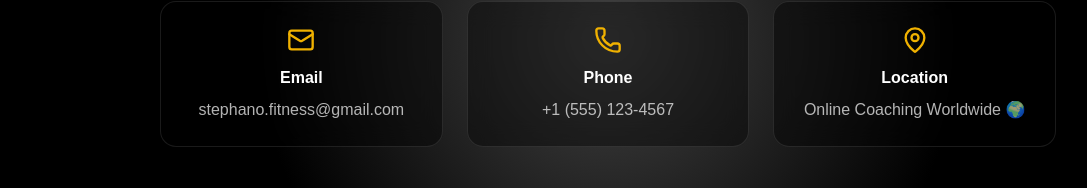
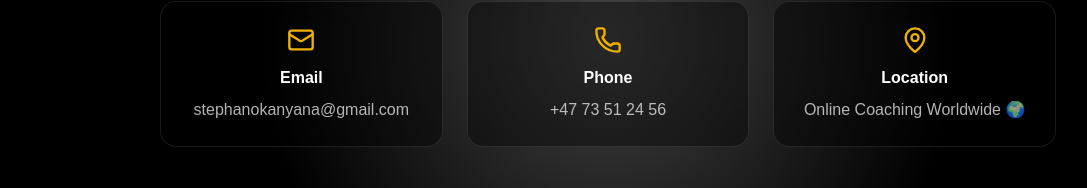
Before and after one commit to radu-bordea/NEXTjs-FitnessStephano, a Next.js app: page / in a window 1280 px wide. Shown: the part 4009-4197 px from the top of the page, without its empty margins (32-1119 px from the left). Built offline with nearby package versions, Linux system fonts and the light colour scheme; a web font is replaced by a local one.

Commit message:
update contact page

```diff
--- a/components/Contact.tsx
+++ b/components/Contact.tsx
@@ -43,14 +43,14 @@ const Contact = () => {
           <div className="contact-card bg-black/40 border border-white/10 rounded-2xl p-6 backdrop-blur-md">
             <Mail className="mx-auto text-yellow-500 mb-3" size={28} />
             <h3 className="text-white font-semibold mb-2">Email</h3>
-            <p className="text-white/70">stephano.fitness@gmail.com</p>
+            <a href="mailto:stephanokanyana@gmail.com" className="text-white/70">stephanokanyana@gmail.com</a>
           </div>
 
           {/* Phone */}
           <div className="contact-card bg-black/40 border border-white/10 rounded-2xl p-6 backdrop-blur-md">
             <Phone className="mx-auto text-yellow-500 mb-3" size={28} />
             <h3 className="text-white font-semibold mb-2">Phone</h3>
-            <p className="text-white/70">+1 (555) 123-4567</p>
+            <a href="tel:+4773512456" className="text-white/70">+47 73 51 24 56</a>
           </div>
 
           {/* Location */}
```
